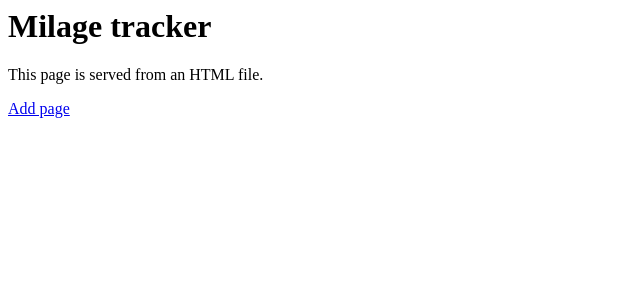
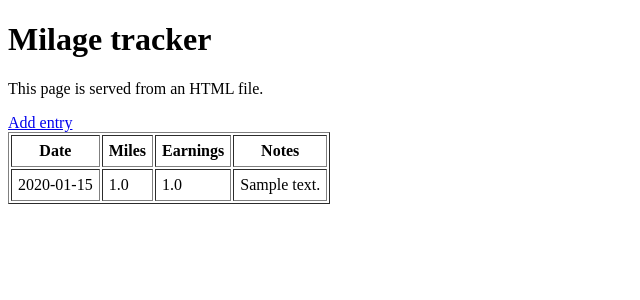
Before and after one commit to Kdubs6991/MileageTrackerWebApp, a Flask app: page / in a window 1280 px wide. Shown: the top 300 px of the page, without its empty margins (0-640 px from the left). Run offline with Flask 3, Linux system fonts and the light colour scheme; tables that the repository leaves empty hold one stand-in row (values such as "Sample post").

Commit message:
Initial form working, and database displayed in a table

```diff
--- a/app.py
+++ b/app.py
@@ -1,5 +1,8 @@
 #Imports the Flask class (the web framework)
-from flask import Flask, render_template, request
+
+# 'redirect()' sends the browser to another page after saving
+# 'url_for("home")' generates the correct URL for your home() route
+from flask import Flask, render_template, request, redirect, url_for
 
 import sqlite3
 from pathlib import Path
@@ -42,7 +45,16 @@ def init_db():
 # inside of it. Then it reads that file and sends its contents as the HTTP
 # response.
 def home():
-        return render_template("home.html")
+    conn = get_db_connection()
+    # Gets all the rows from the database and stores it in  the template
+    # 'entries', ORDER BY date DESC shows the newest entry first, and
+    # fetchall gives a list of rows.
+    entries = conn.execute("SELECT * FROM entries ORDER BY date DESC").fetchall()
+    conn.close()
+    return render_template("home.html", entries=entries)
+
+
+
 
 
 @app.route("/add", methods=("GET", "POST"))
@@ -57,7 +69,25 @@ def add():
         earnings = request.form["earnings"]
         notes = request.form["notes"]
 
-        print(f'{date} {miles} {earnings} "{notes}"')
+        # conn is the connection to the database. Inside the conn.execute:
+        # the string is the SQL commands, then the values that are '?' are
+        # placeholders, the tuple (date, miles, earnings, notes) fills those
+        # placeholders. Commit makes the changes permanent and redirect
+        # prevents re-submitting the form if you refresh
+        conn = get_db_connection()
+        conn.execute(
+            "INSERT INTO entries (date, miles, earnings, notes) VALUES (?, ?, ?, ?)",
+            (date, miles, earnings, notes),
+        )
+        conn.commit()
+        conn.close()
+
+        # This must be inside the post block
+        return redirect(url_for("home"))
+
+        # Old print statement for initial debugging
+        #print(f'{date} {miles} {earnings} "{notes}"')
+    # This runs on GET
     return render_template("add.html")
 
 
--- a/templates/home.html
+++ b/templates/home.html
@@ -1,4 +1,4 @@
-<! DOCTYPE html>
+<!DOCTYPE html>
 <html>
     <head>
         <title>Milage Tracker</title>
@@ -7,7 +7,25 @@
         <h1>Milage tracker</h1>
         <p>This page is served from an HTML file.</p>
 
-        <a href="/add">Add page</a>
+        <a href="/add">Add entry</a>
+
+        <table border="1" cellpadding="6">
+            <tr>
+                <th>Date</th>
+                <th>Miles</th>
+                <th>Earnings</th>
+                <th>Notes</th>
+            </tr>
+
+            {% for entry in entries %}
+            <tr>
+                <td>{{ entry["date"] }}</td>
+                <td>{{ entry["miles"] }}</td>
+                <td>{{ entry["earnings"] }}</td>
+                <td>{{ entry["notes"] }}</td>
+            </tr>
+            {% endfor %}
+        </table>
     </body>
 
 </html>
```
